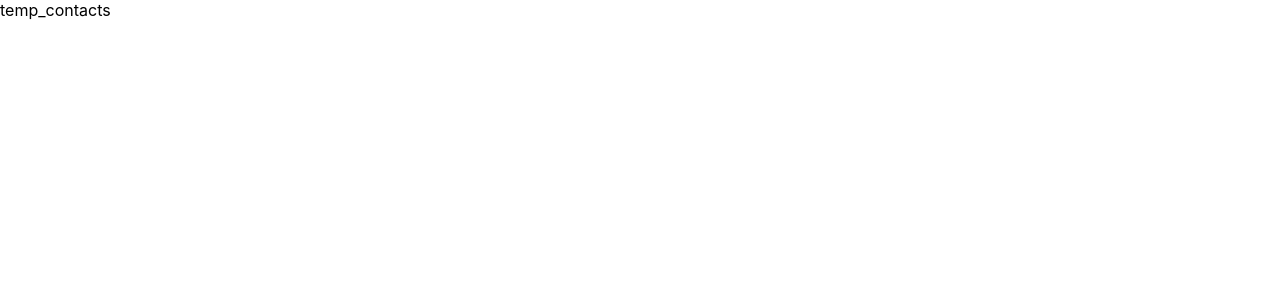
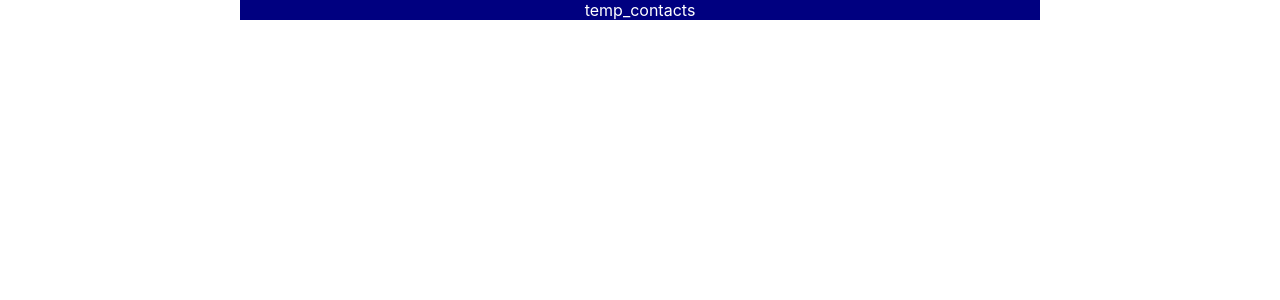
Before and after one commit to vineeth2/contact-list-app, a Next.js app: page /contacts in a window 1280 px wide. Shown: the top 300 px of the page. Built offline with nearby package versions, Linux system fonts and the light colour scheme.

Commit message:
Added a couple pages and a couple files for formatting, modified some exisiting files

```diff
--- /dev/null
+++ b/components/layout/Layout.js
@@ -0,0 +1,11 @@
+import classes from './Layout.module.css';
+
+function Layout(props) {
+    return (
+        <div>
+            <main className={classes.all}>{props.children}</main>
+        </div>
+    );
+}
+
+export default Layout;
--- /dev/null
+++ b/components/layout/Layout.module.css
@@ -0,0 +1,7 @@
+.all {
+    margin: auto;
+    max-width: 50rem;
+    color: white;
+    text-align: center;
+    background-color: navy;
+}
--- a/pages/_app.js
+++ b/pages/_app.js
@@ -1,7 +1,12 @@
 import '../styles/globals.css'
+import Layout from '../components/layout/Layout';
 
 function MyApp({ Component, pageProps }) {
-  return <Component {...pageProps} />
+  return (
+    <Layout>
+      <Component {...pageProps} />
+    </Layout>
+  );
 }
 
-export default MyApp
+export default MyApp;
--- a/pages/contacts.js
+++ b/pages/contacts.js
@@ -1,4 +1,7 @@
 //Contacts page code
+
+import { Fragment } from 'react';
+import Head from 'next/head';
 
 const temp_contacts = [
     {
@@ -9,9 +12,15 @@ const temp_contacts = [
 
 function ContactsPage() {
     return (
-        <div>
-            temp_contacts
-        </div>
+        <Fragment>
+            <Head>
+                <title>Contact List</title>
+            </Head>
+            <div>
+                temp_contacts
+            </div>
+        </Fragment>
+
     );
 }
 
```
Also changed, not shown: pages/[contactId].js (added), pages/addContact.js (added).
